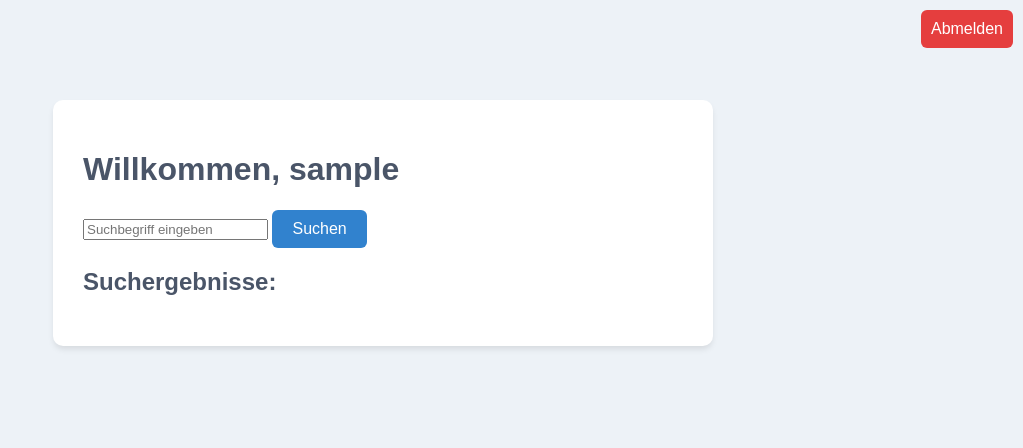
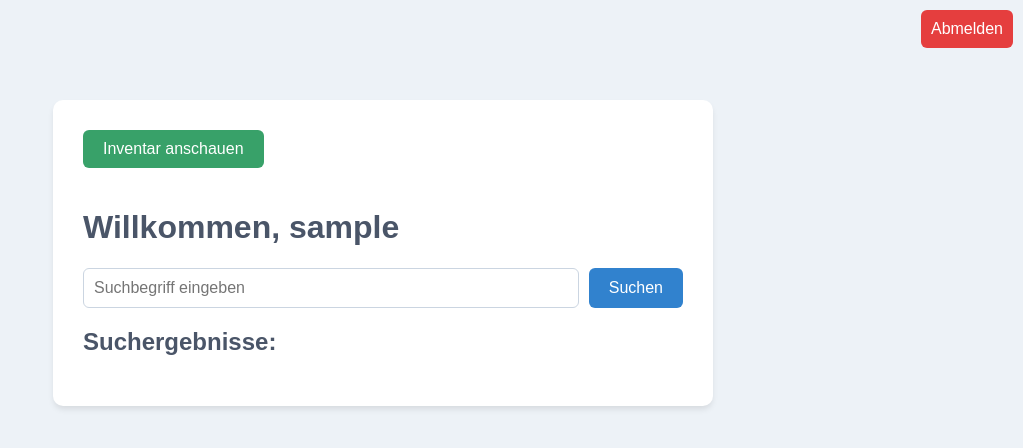
Before and after one commit to dankol187/Da_braut_sich_was_zusammen, a PHP site: page /suche.php in a window 1280 px wide. Shown: the top 448 px of the page, without its empty margins (257-1280 px from the left). Run offline with PHP 8.4, Linux system fonts and the light colour scheme; the visitor is signed in with stand-in values (Sample User, id 1).

Commit message:
Update suche.php

```diff
--- a/suche.php
+++ b/suche.php
@@ -83,6 +83,52 @@ $db->disconnect();
         .result-card strong {
             color: #2d3748;
         }
+        .inventar-btn {
+    display: inline-block;
+    padding: 10px 20px;
+    background: #38a169;
+    color: #fff;
+    border: none;
+    border-radius: 6px;
+    font-size: 1em;
+    cursor: pointer;
+    text-decoration: none;
+    margin-bottom: 20px;
+    transition: background 0.2s;
+}
+.inventar-btn:hover {
+    background: #2f855a;
+}
+.search-form {
+    display: flex;
+    gap: 10px;
+    margin-bottom: 20px;
+}
+.search-form input[type="text"] {
+    padding: 10px;
+    border: 1px solid #cbd5e1;
+    border-radius: 6px;
+    font-size: 1em;
+    flex: 1;
+    outline: none;
+    transition: border-color 0.2s;
+}
+.search-form input[type="text"]:focus {
+    border-color: #3182ce;
+}
+.search-form button {
+    padding: 10px 20px;
+    background: #3182ce;
+    color: #ffffff;
+    border: none;
+    border-radius: 6px;
+    font-size: 1em;
+    cursor: pointer;
+    transition: background 0.2s;
+}
+.search-form button:hover {
+    background: #2c5282;
+}
     </style>
 </head>
 <body>
@@ -91,12 +137,13 @@ $db->disconnect();
     </form>
 
     <div class="container">
+        <a href="Inventar_anschauen.php" class="inventar-btn">Inventar anschauen</a>
         <h1>Willkommen, <?= $username; ?></h1>
 
-        <form method="get" action="suche.php">
-            <input type="text" name="suchbegriff" value="<?= htmlspecialchars($suchbegriff); ?>" placeholder="Suchbegriff eingeben" required>
-            <button type="submit">Suchen</button>
-        </form>
+       <form method="get" action="suche.php" class="search-form">
+    <input type="text" name="suchbegriff" value="<?= htmlspecialchars($suchbegriff); ?>" placeholder="Suchbegriff eingeben" required>
+    <button type="submit">Suchen</button>
+</form>
 
         <div class="results">
             <h2>Suchergebnisse:</h2>
```
